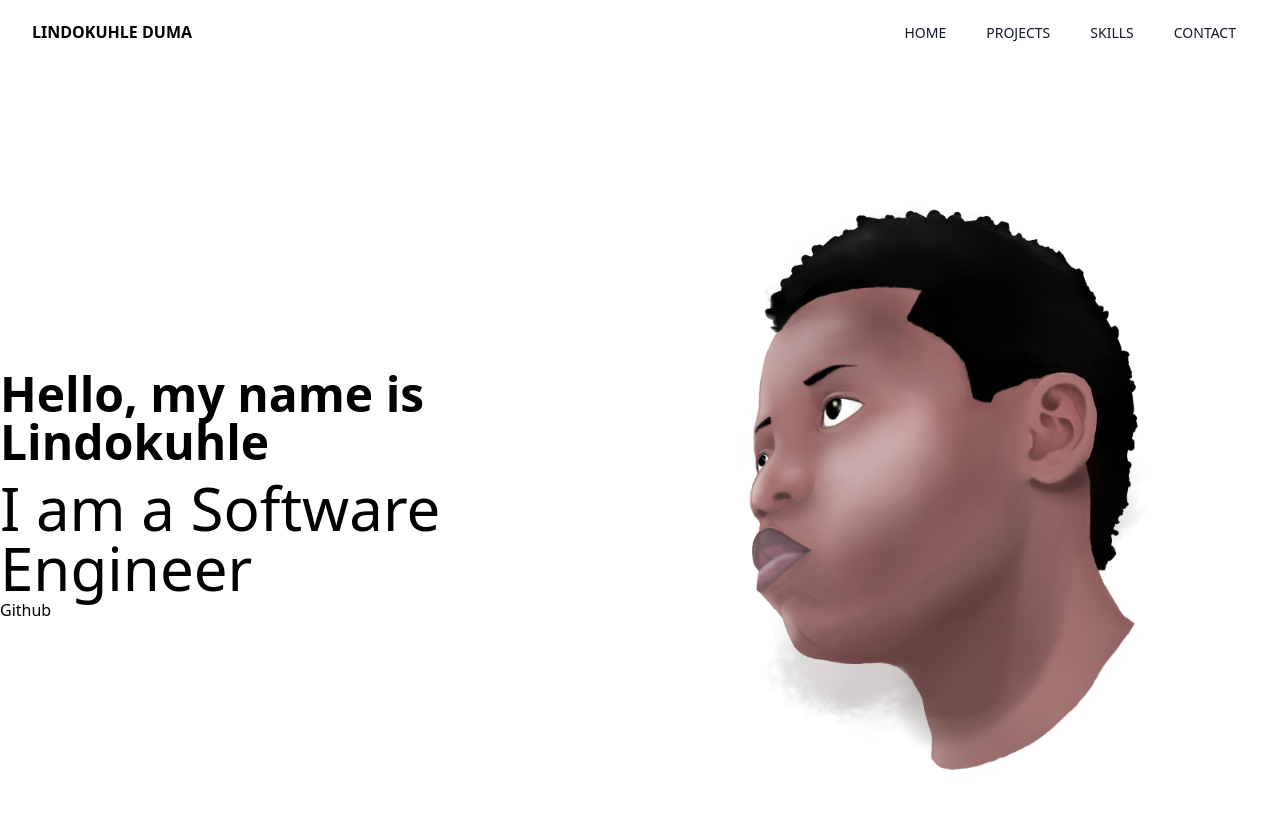
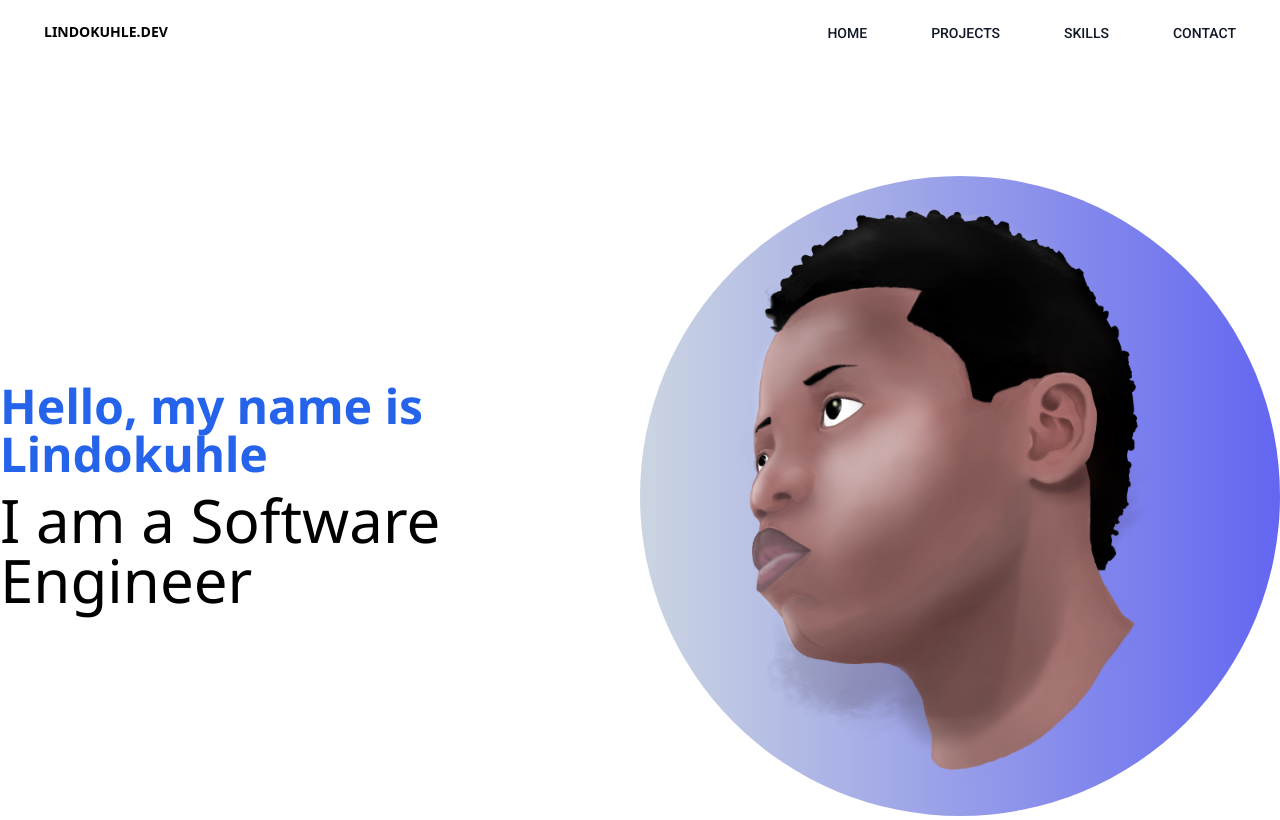
Before and after one commit to LindoDuma/Portfolio_Website_VOne, a plain HTML site: page index.html in a window 1280 px wide. Shown: the top 820 px of the page. Drawn offline with nearby package versions, Linux system fonts and the light colour scheme.

Commit message:
Solve background ball positioning and size

```diff
--- a/Css/index.css
+++ b/Css/index.css
@@ -10,3 +10,11 @@ body{
     height: 100%;
     overflow-x: hidden;
 }
+h1,h2,h3,h4,h5,h6{
+    font-family: 'Noto Sans', sans-serif;
+}
+
+#navlist a {
+    font-family: "Roboto", sans-serif;
+    font-weight: 500;
+}
--- /dev/null
+++ b/Javascript/index.js
@@ -0,0 +1,5 @@
+var headImage = document.querySelector("#image");
+
+function HideImage(){
+    headImage.classList.add("hidden");
+}
--- a/index.html
+++ b/index.html
@@ -1,11 +1,20 @@
 <!DOCTYPE html>
-<html lang="en">
+<html class="scroll-smooth" lang="en">
     <head>
-        <title>My Portfolio</title>
+        <title>Lindokuhle | Portfolio</title>
         <meta charset="UTF-8">
         <meta name="viewport" content="width=device-width, initial-scale=1.0">
+        <link rel="icon" type="image/x-icon" href="Images/favicon.ico">
         <script src="https://cdn.tailwindcss.com"></script>
         <link rel="stylesheet" type="text/css" href="Css/index.css" />
+
+        <link rel="preconnect" href="https://fonts.googleapis.com">
+        <link rel="preconnect" href="https://fonts.gstatic.com" crossorigin>
+        <link href="https://fonts.googleapis.com/css2?family=Noto+Sans:ital,wght@0,100..900;1,100..900&display=swap" rel="stylesheet">
+
+        <link rel="preconnect" href="https://fonts.googleapis.com">
+        <link rel="preconnect" href="https://fonts.gstatic.com" crossorigin>
+        <link href="https://fonts.googleapis.com/css2?family=Roboto:ital,wght@0,100;0,300;0,400;0,500;0,700;0,900;1,100;1,300;1,400;1,500;1,700;1,900&display=swap" rel="stylesheet">
     </head>
     <body>
         <header id="header">
@@ -14,12 +23,12 @@
                 <div class="mx-auto px-2 sm:px-6 lg:px-8">
                     <div class="relative flex h-16 items-center justify-between">
                             <div class="flex flex-1 sm:items-stretch md:items-center justify-between ">
-                                <div><h1 class="text-md font-bold font-sans uppercase">Lindokuhle Duma</Lindokuhle></h1></div>
-                                <ul class="flex flex-row md:flex sm:hidden md:flex-row space-x-4 justify-self-center">
-                                    <li><a class="text-gray-900 hover:bg-gray-300 hover:text-black rounded-full px-3 py-2 text-sm font-medium transition-all uppercase" href="#home">Home</a></li>
-                                    <li><a class="text-gray-900 hover:bg-gray-300 hover:text-black rounded-full px-3 py-2 text-sm font-medium transition-all uppercase" href="#projects">Projects</a></li>
-                                    <li><a class="text-gray-900 hover:bg-gray-300 hover:text-black rounded-full px-3 py-2 text-sm font-medium transition-all uppercase" href="#skills">Skills</a></li>
-                                    <li><a class="text-gray-900 hover:bg-gray-300 hover:text-black rounded-full px-3 py-2 text-sm font-medium transition-all uppercase" href="#contact">Contact</a></li>
+                                <div><h1 class="text-md font-bold font-sans uppercase  hover:text-blue-600 rounded-full px-3 py-2 text-sm transition-all duration-500 ease-in-out">Lindokuhle.Dev</Lindokuhle></h1></div>
+                                <ul id="navlist" class="hidden md:flex flex-col sm:hidden md:flex-row space-x-10 justify-self-center">
+                                    <li><a class="text-gray-900 hover:text-blue-600 rounded-full px-3 py-2 text-sm font-medium transition-all duration-500 ease-in-out uppercase" href="#home">Home</a></li>
+                                    <li><a class="text-gray-900 hover:text-blue-600 rounded-full px-3 py-2 text-sm font-medium transition-all duration-500 ease-in-out uppercase" href="#projects">Projects</a></li>
+                                    <li><a class="text-gray-900 hover:text-blue-600 rounded-full px-3 py-2 text-sm font-medium transition-all duration-500 ease-in-out uppercase" href="#skills">Skills</a></li>
+                                    <li><a class="text-gray-900 hover:text-blue-600 rounded-full px-3 py-2 text-sm font-medium transition-all duration-500 ease-in-out uppercase" href="#contact">Contact</a></li>
                                 </ul>
                             </div>
                     </div>
@@ -30,15 +39,16 @@
             <div class="container flex flex-col-reverse md:flex-row items-center h-auto my-28 mx-auto">
                 <!--LeftSide-->
                 <div class="flex flex-col w-1/2">
-                    <h1 class="text-5xl font-bold mb-3 justify-self-center ">Hello, my name is Lindokuhle</h1>
-                    <h2 class="text-6xl justify-self-center">I am a Software Engineer</h2>
-                    <div class="flex justify-self-end flex-col md:flex-row mt-auto">
-                        <a target="_blank" href="https://github.com"> Github</a>
+                    <h1 class="text-5xl text-blue-600 font-bold mb-3 font-NotoSans">Hello, my name is Lindokuhle</h1>
+                    <h2 class="text-6xl ">I am a Software Engineer</h2>
+                    <div class="flex flex-col md:flex-col mt-auto align-bottom">
+                        <a class="button btn hidden" href="#" class="img" onclick="HideImage()"> Github</a>
                     </div>
                 </div>
                 <!--RightSide-->
-                <div class="flex flex-col w-1/2">
-                    <img class="" src="Images/LindoR.png" width="700px" height="700px" alt="">
+                <div class="flex flex-col w-1/2 relative">
+                    <img id="image" class="img hover:scale-105 hover:rotate-3 transition-all duration-700 ease-in-out" src="Images/LindoR.png" width="700px" height="700px" alt="">
+                    <div class="hidden hover:scale-150 lg:block rounded-full w-full h-auto aspect-square bg-gradient-to-l from-indigo-500 to-slate-300 absolute -z-10"></div>
                 </div>
             </div>
         </header>
@@ -111,4 +121,6 @@
             <p class="text-sm py-3">@2024 Made by Lindokuhle Duma</p>
         </div>
     </footer>
+
+    <script type="text/javascript" src="Javascript/index.js"></script>
 </html>
```
Also changed, not shown: tailwind.config.js (+18 -1 lines), Images/favicon.ico (added).
